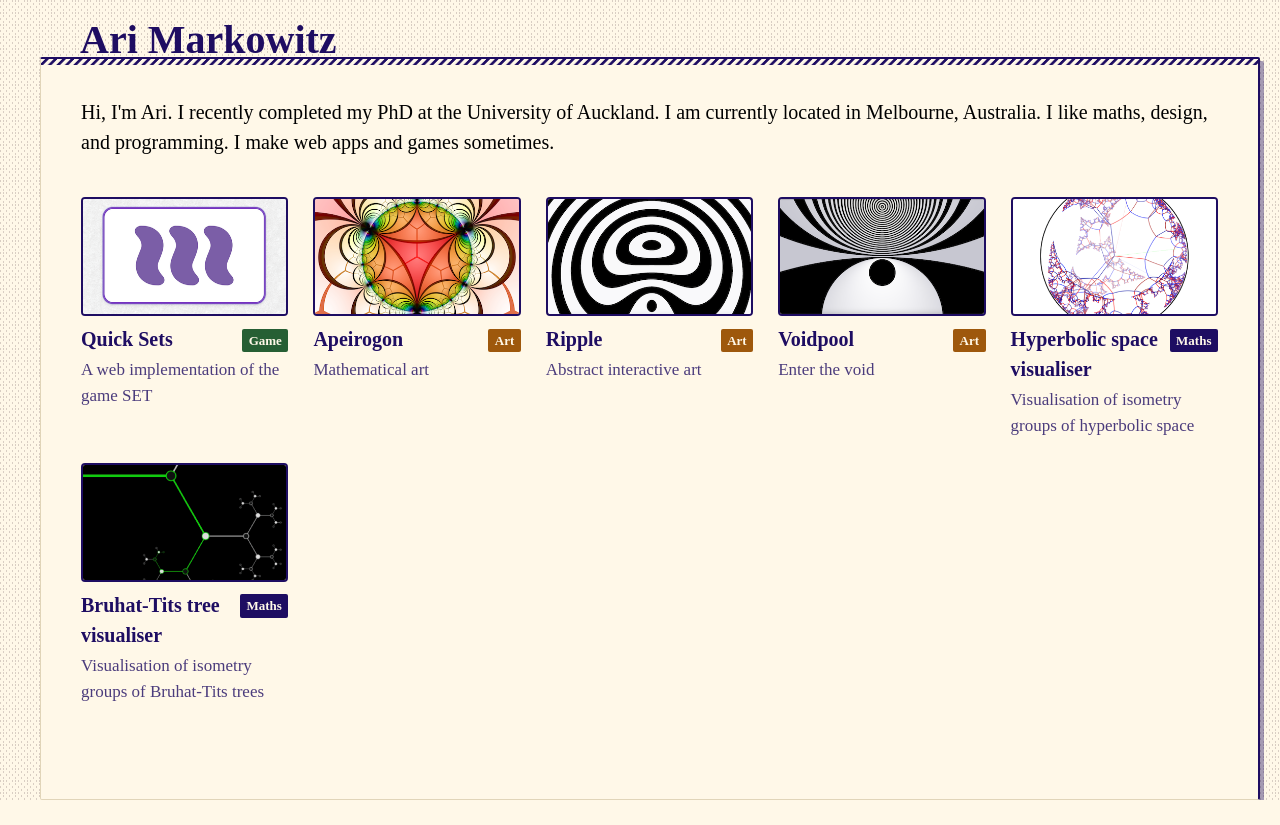
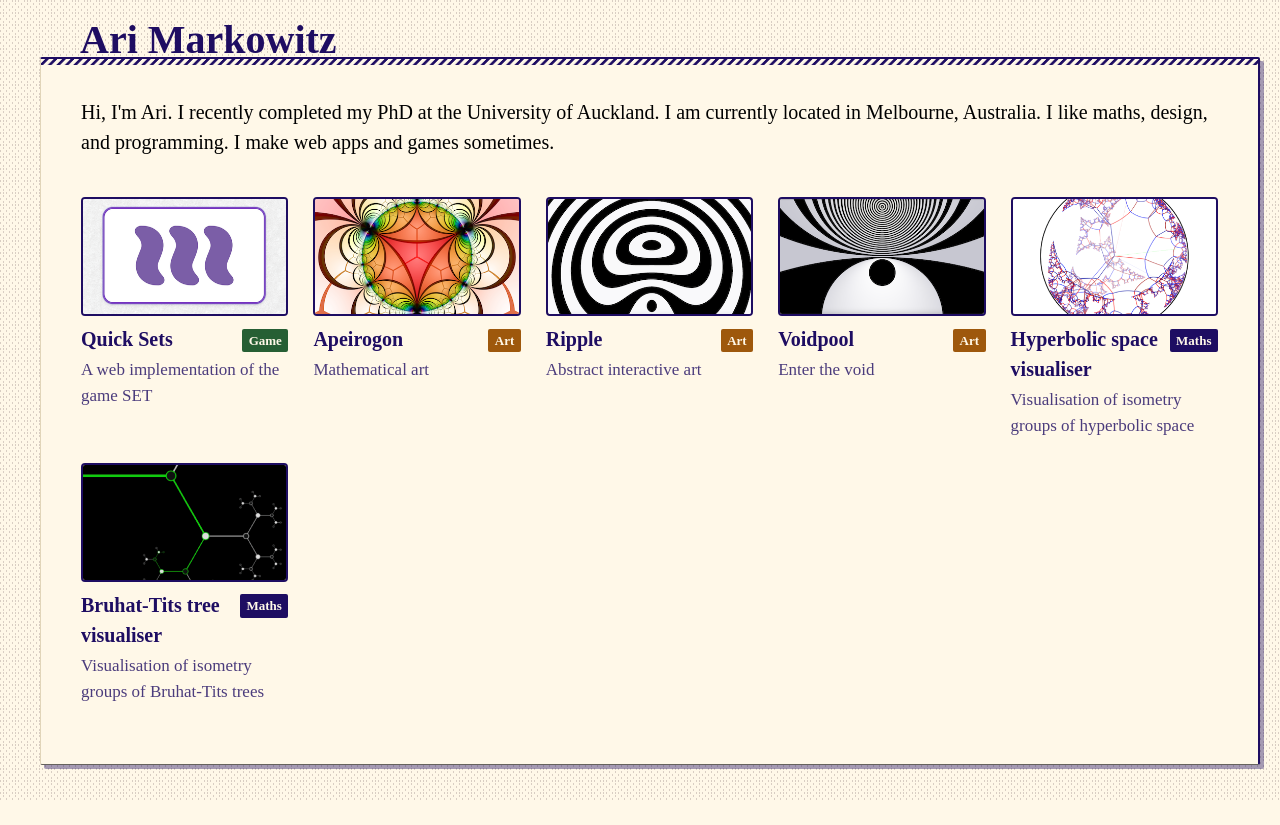
Before and after one commit to ariymarkowitz/ariymarkowitz.github.io, a SvelteKit app: page / in a window 1280 px wide. Before the commit the page ends 800 px from the top, so only its background shows below. Built offline with nearby package versions, Linux system fonts and the light colour scheme; a web font is replaced by a local one.

Commit message:
adjust bottom of document

```diff
--- a/src/routes/+page.svelte
+++ b/src/routes/+page.svelte
@@ -92,9 +92,9 @@
     border-top: 2px solid var(--accent);
     border-right: 2px solid var(--accent);
     border-left: 1px solid var(--shading);
-    border-bottom: 1px solid var(--shading);
+    border-bottom: 1px solid rgba(0, 0, 0, 0.6);
     border-radius: 2px;
-    margin: 6px 0 0 0;
+    margin: 6px 0 3em 0;
     padding: 6px 2em 3em 2em;
     box-shadow: 4px 4px 0 var(--highlight);
   }
```
